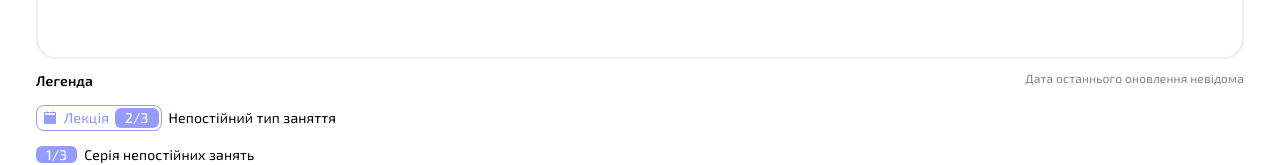
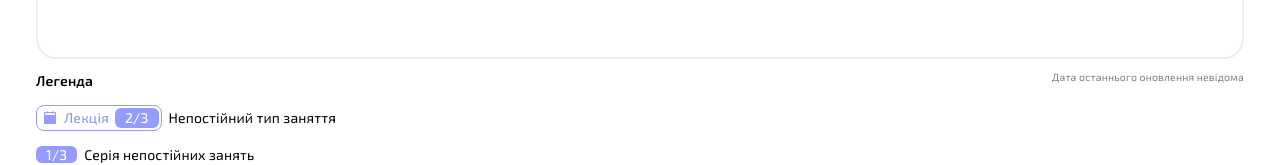
Before and after one commit to kpi-ua/schedule.kpi.ua, a React (Vite) app: page / in a window 1280 px wide. Shown: the part 407-572 px from the top of the page. Built offline with nearby package versions, Linux system fonts and the light colour scheme; no server answers.

Commit message:
migrate LastSyncDate component to tailwind

```diff
--- a/src/components/LastSyncDate/LastSyncDate.tsx
+++ b/src/components/LastSyncDate/LastSyncDate.tsx
@@ -1,13 +1,6 @@
 import dayjs from 'dayjs';
-import { getValueFromTheme } from '../../common/utils/getValueFromTheme';
-import styled from 'styled-components';
 import { useLastSyncDate } from '../../queries/useLastSyncDate';
 import { useStore } from '../../store';
-
-const LastSyncDateWrapper = styled.div`
-  color: ${getValueFromTheme('neutral600')};
-  font-size: 12px;
-`;
 
 export const LastSyncDate = () => {
   const group = useStore((state) => state.group);
@@ -30,8 +23,8 @@ export const LastSyncDate = () => {
   };
 
   return (
-    <LastSyncDateWrapper>
+    <div className="text-xs text-[#808191]">
       <span>{renderValue()}</span>
-    </LastSyncDateWrapper>
+    </div>
   );
 };
```
